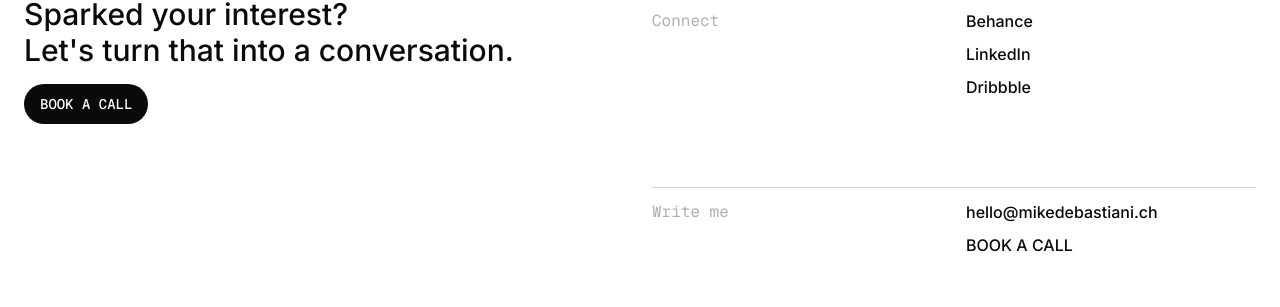
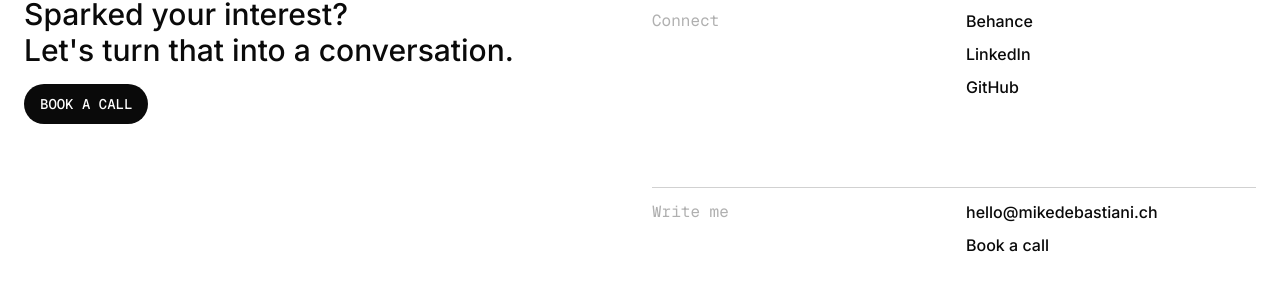
Before and after one commit to mike-debastiani/menx-portfolio, a Next.js app in the folder web/: page /archive in a window 1280 px wide. Shown: the part 197-504 px from the top of the page. Built offline with nearby package versions, Linux system fonts and the light colour scheme.

Commit message:
Verknüpfe Workflow-Link im Header mit WorkflowAtlasSection auf Home-Seite

```diff
--- a/web/src/components/layout/Header/Header.tsx
+++ b/web/src/components/layout/Header/Header.tsx
@@ -10,7 +10,7 @@ import HamburgerIcon from './HamburgerIcon';
 const navItems = [
   { label: 'Work', href: '/relevant-work' },
   { label: 'Lab', href: '/lab-projects' },
-  { label: 'Workflow', href: '/workflow' },
+  { label: 'Workflow', href: '/#workflow' },
   { label: 'About', href: '/about' },
 ];
 
--- a/web/src/components/organisms/FooterSection.tsx
+++ b/web/src/components/organisms/FooterSection.tsx
@@ -36,16 +36,16 @@ export default function FooterSection({
     {
       label: 'Connect',
       items: [
-        { label: 'Behance', href: 'https://www.behance.net' },
-        { label: 'LinkedIn', href: 'https://www.linkedin.com' },
-        { label: 'Dribbble', href: 'https://dribbble.com' },
+        { label: 'Behance', href: 'https://www.behance.net/mikedebastiani1' },
+        { label: 'LinkedIn', href: 'https://www.linkedin.com/in/mike-de-bastiani-aab161290' },
+        { label: 'GitHub', href: 'https://github.com/mike-debastiani' },
       ],
     },
     {
       label: 'Write me',
       items: [
         { label: 'hello@mikedebastiani.ch', href: 'mailto:hello@mikedebastiani.ch' },
-        { label: 'BOOK A CALL', href: 'https://cal.com/mike-de-bastiani-4xbsfh' },
+        { label: 'Book a call', href: 'https://cal.com/mike-de-bastiani-4xbsfh' },
       ],
     },
   ];
--- a/web/src/components/organisms/WorkflowAtlasSection.tsx
+++ b/web/src/components/organisms/WorkflowAtlasSection.tsx
@@ -235,7 +235,7 @@ export default function WorkflowAtlasSection({ data, className = '' }: WorkflowA
   ], [data.stats]);
 
   return (
-    <section className={`py-24 overflow-visible ${className}`}>
+    <section id="workflow" className={`py-24 overflow-visible ${className}`}>
       <Container>
         <div className="flex flex-col overflow-visible">
           {/* Section Header, Stats Group, and Impression Gallery with gap-20 (80px) */}
```
